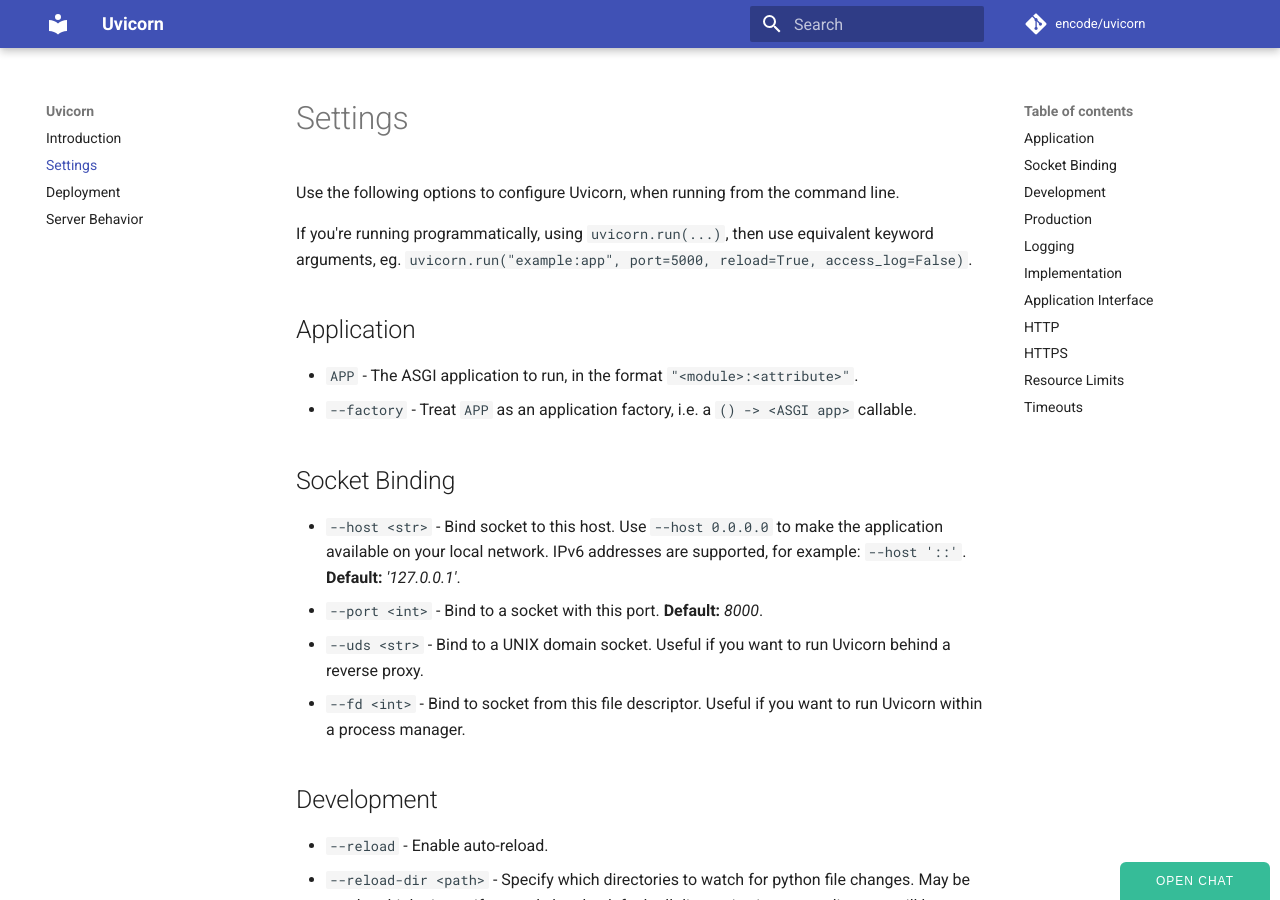
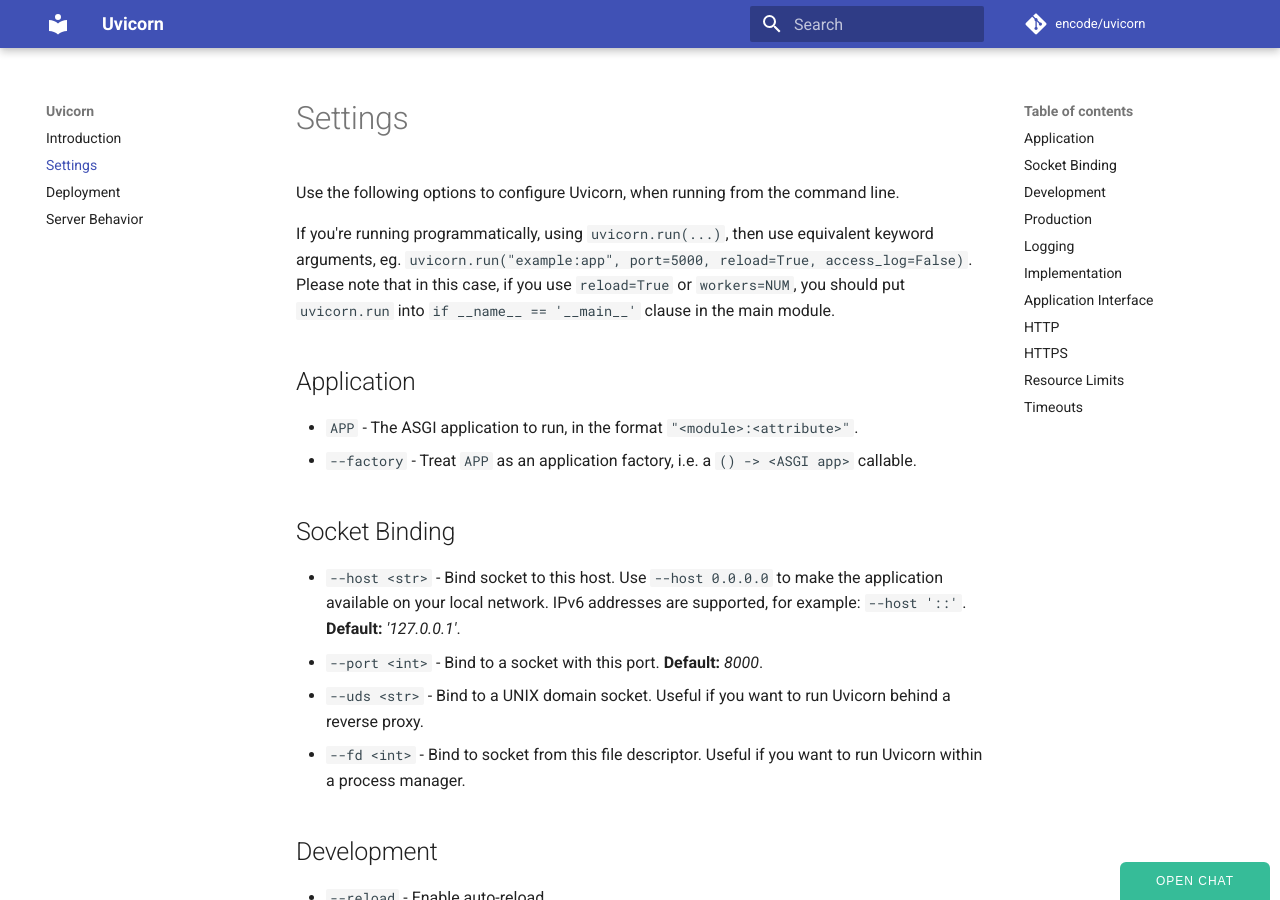
Before and after one commit to encode/uvicorn, an MkDocs documentation site: the page built from docs/settings.md, in a window 1280 px wide and 900 px high. Built offline with MkDocs 1.6.1 and Material for MkDocs 9.7.7, drawn with Linux system fonts in a browser that asks for light colours; comment, search, counter and statistics services are not loaded.

Commit message:
Add docs warning about reload and debug flags (#949) (#1045) (#1047)
* Add warning about reload to docs (#949) (#1045)

* Add docs warning about workers flags

```diff
--- a/docs/settings.md
+++ b/docs/settings.md
@@ -4,6 +4,8 @@
 
 If you're running programmatically, using `uvicorn.run(...)`, then use
 equivalent keyword arguments, eg. `uvicorn.run("example:app", port=5000, reload=True, access_log=False)`.
+Please note that in this case, if you use `reload=True` or `workers=NUM`,
+you should put `uvicorn.run` into `if __name__ == '__main__'` clause in the main module.
 
 ## Application
 
```
Also changed, not shown: docs/deployment.md (+2 -0 lines).
